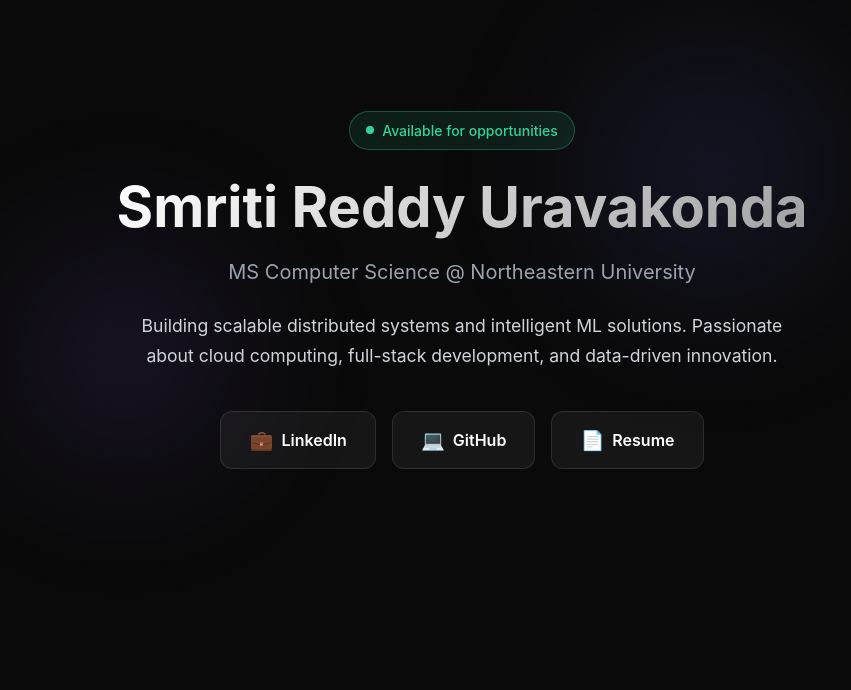
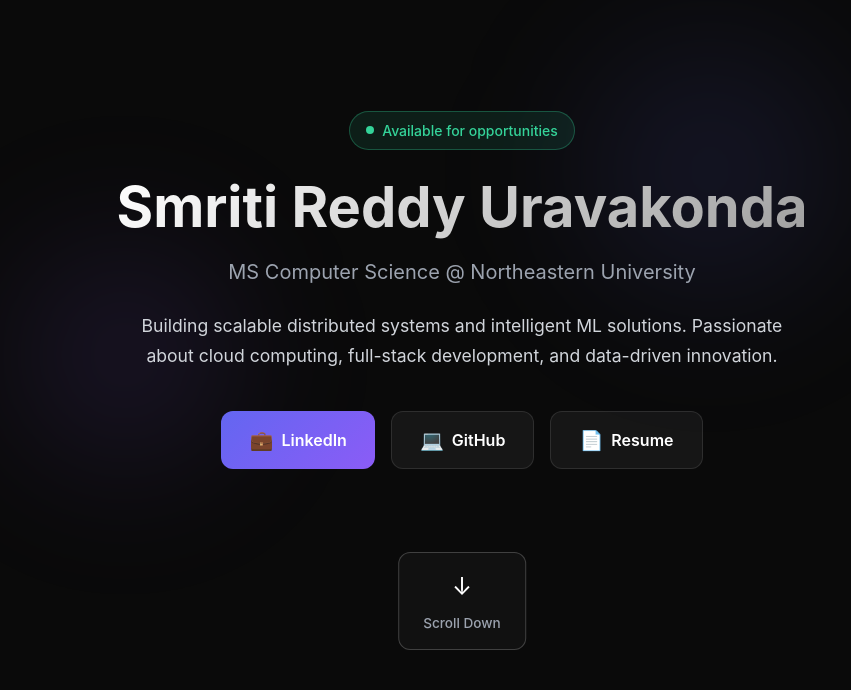
Before and after one commit to SmritiReddyy/smriti-portfolio, a Next.js app: page / in a window 1280 px wide. Shown: the part 110-800 px from the top of the page, without its empty margins (178-1029 px from the left). Built offline with nearby package versions, Linux system fonts and the light colour scheme.

Commit message:
Scroll Down button

```diff
--- a/app/page.tsx
+++ b/app/page.tsx
@@ -41,7 +41,7 @@ export default function Home() {
               href="https://www.linkedin.com/in/smriti-reddy"
               target="_blank"
               rel="noopener noreferrer"
-              style={styles.secondaryButton}
+              style={styles.primaryButton}
               onMouseEnter={(e) => e.currentTarget.style.transform = 'translateY(-2px)'}
               onMouseLeave={(e) => e.currentTarget.style.transform = 'translateY(0)'}
             >
@@ -74,15 +74,37 @@ export default function Home() {
           </div>
         </div>
 
+        {/* Scroll Down Button */}
+        <button
+          onClick={() => {
+            const skillsSection = document.querySelector('#skills-section');
+            if (skillsSection) {
+              skillsSection.scrollIntoView({ behavior: 'smooth' });
+            }
+          }}
+          style={styles.scrollButton}
+          onMouseEnter={(e) => {
+            e.currentTarget.style.transform = 'translateY(4px)';
+            e.currentTarget.style.borderColor = 'rgba(99, 102, 241, 0.4)';
+          }}
+          onMouseLeave={(e) => {
+            e.currentTarget.style.transform = 'translateY(0)';
+            e.currentTarget.style.borderColor = 'rgba(255, 255, 255, 0.2)';
+          }}
+        >
+          <span style={styles.scrollIcon}>↓</span>
+          <span style={styles.scrollText}>Scroll Down</span>
+        </button>
+
         {/* Floating gradient orbs */}
         <div style={styles.orb1}></div>
         <div style={styles.orb2}></div>
       </section>
 
       {/* Skills Section */}
-      <section style={styles.section}>
+      <section id="skills-section" style={styles.section}>
         <h2 style={styles.sectionTitle}>
-          <span style={styles.titleAccent}>—</span> Technical Skills
+          <span style={styles.titleAccent}></span> Technical Skills
         </h2>
 
         <div style={styles.skillsList}>
@@ -112,7 +134,7 @@ export default function Home() {
       {/* Projects Section with Filter */}
       <section style={styles.section}>
         <h2 style={styles.sectionTitle}>
-          <span style={styles.titleAccent}>—</span> Featured Projects
+          <span style={styles.titleAccent}></span> Featured Projects
         </h2>
 
         {/* Category Filter */}
@@ -728,6 +750,36 @@ const styles = {
     zIndex: 1,
   },
 
+  scrollButton: {
+    position: "absolute" as const,
+    bottom: "40px",
+    left: "50%",
+    transform: "translateX(-50%)",
+    display: "flex",
+    flexDirection: "column" as const,
+    alignItems: "center",
+    gap: "8px",
+    padding: "16px 24px",
+    borderRadius: "12px",
+    backgroundColor: "rgba(255, 255, 255, 0.03)",
+    border: "1px solid rgba(255, 255, 255, 0.2)",
+    color: "#ffffff",
+    cursor: "pointer",
+    transition: "all 0.3s ease",
+    zIndex: 3,
+  },
+
+  scrollIcon: {
+    fontSize: "1.5rem",
+    animation: "bounce 2s infinite",
+  },
+
+  scrollText: {
+    fontSize: "0.85rem",
+    fontWeight: 500,
+    color: "#9ca3af",
+  },
+
   section: {
     maxWidth: "1200px",
     margin: "0 auto",
```
